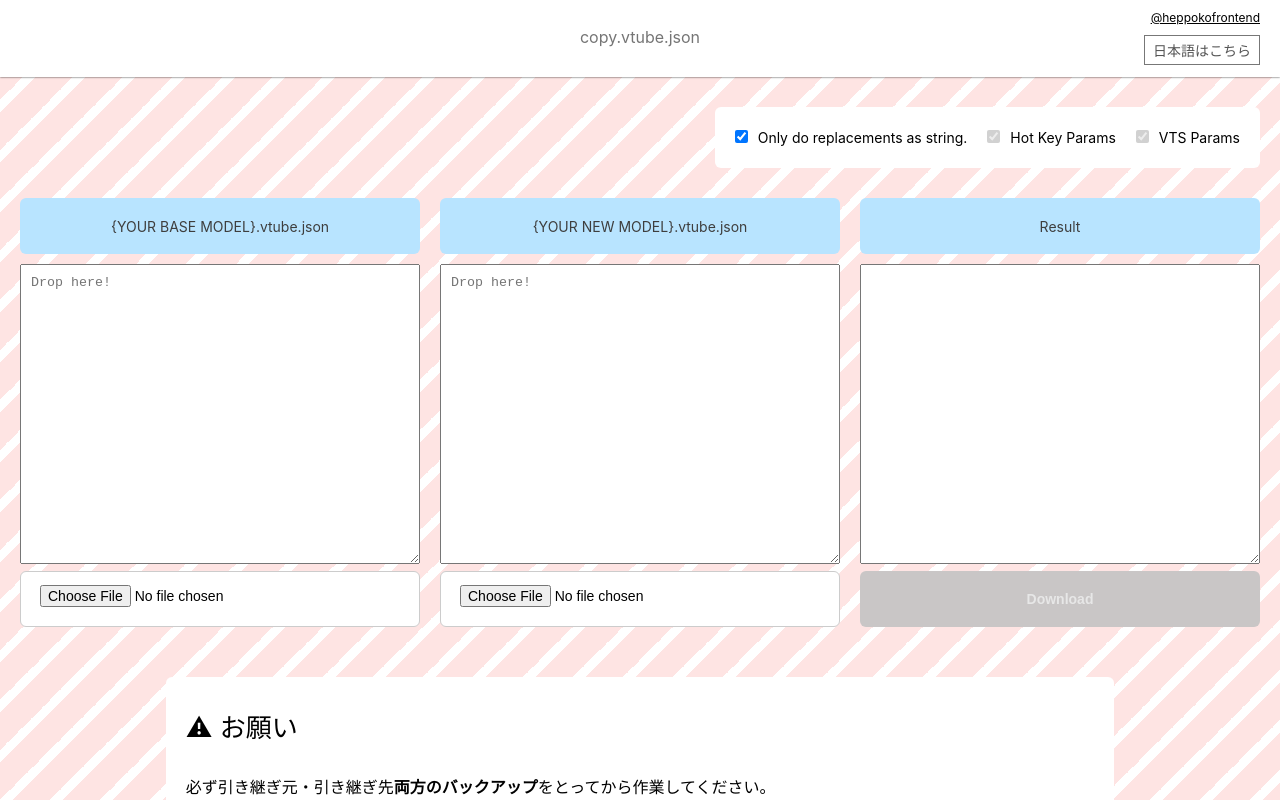
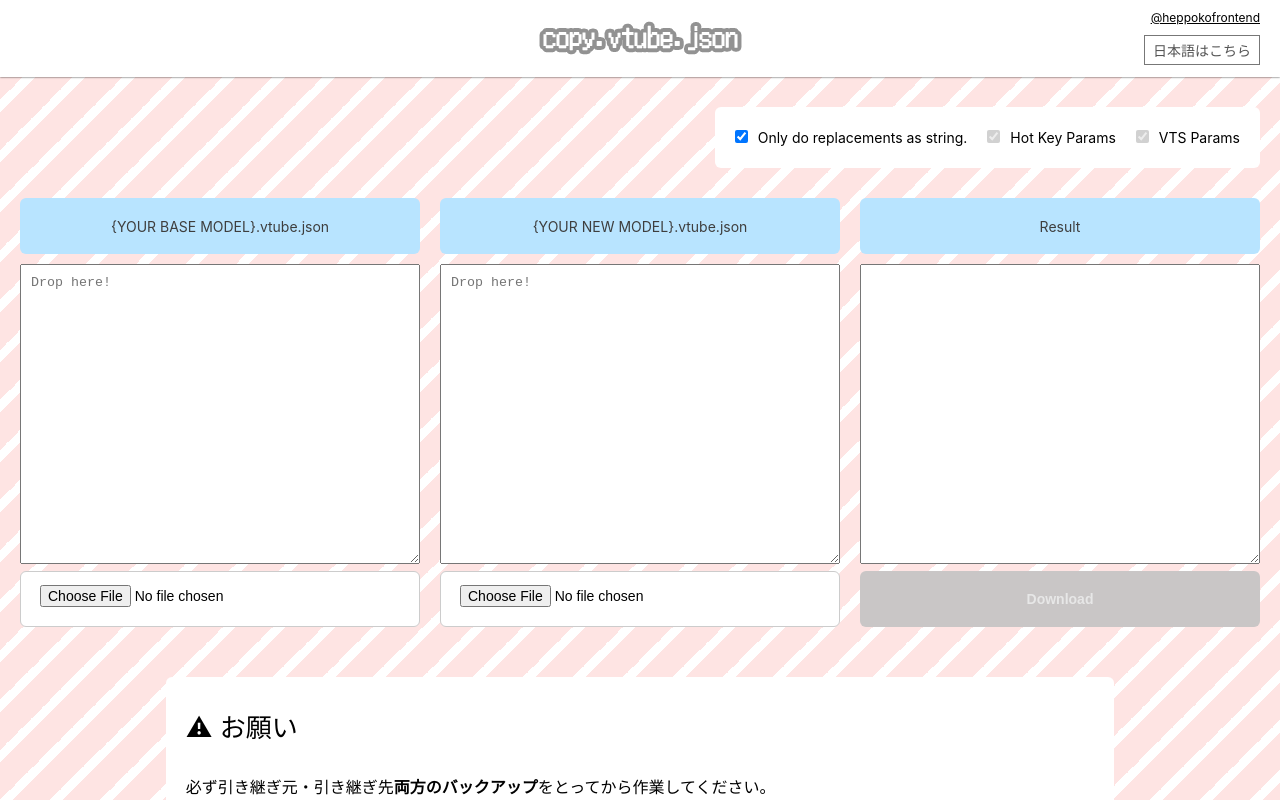
Before and after one commit to heppokofrontend/copy.vtube.json, a React (Create React App) app: page / in a window 1280 px wide. Shown: the top 800 px of the page. Built offline with nearby package versions, Linux system fonts and the light colour scheme.

Commit message:
:zap: Add logo

```diff
--- a/src/component/Header.module.scss
+++ b/src/component/Header.module.scss
@@ -10,6 +10,13 @@
     font-size: 100%;
     font-weight: normal;
     color: #757575;
+
+    .logo {
+      display: block;
+      margin: 0 auto;
+      max-width: 100%;
+      height: auto;
+    }
   }
 
   a {
--- a/src/component/Header.tsx
+++ b/src/component/Header.tsx
@@ -25,7 +25,11 @@
       </HelmetProvider>
 
       <h1 className={styles.h1}>{
-        lang === 'ja' ? 'なんちゃら.vtube.jsonの設定を移植するやつ' : 'copy.vtube.json'
+        lang === 'ja' ? (
+          <img src="/copy-vtube-json/images/h1.png" alt="なんちゃら.vtube.jsonの設定を移植するやつ" className={styles.logo} width="557" height="38" />
+        ) : (
+          <img src="/copy-vtube-json/images/h1--en.png" alt="copy.vtube.json" className={styles.logo} width="207" height="38" />
+        )
       }</h1>
       <p className={styles.p}>
         <a href="/">@heppokofrontend</a>
```
Also changed, not shown: public/images/h1--en.png (added), public/images/h1.png (added).
